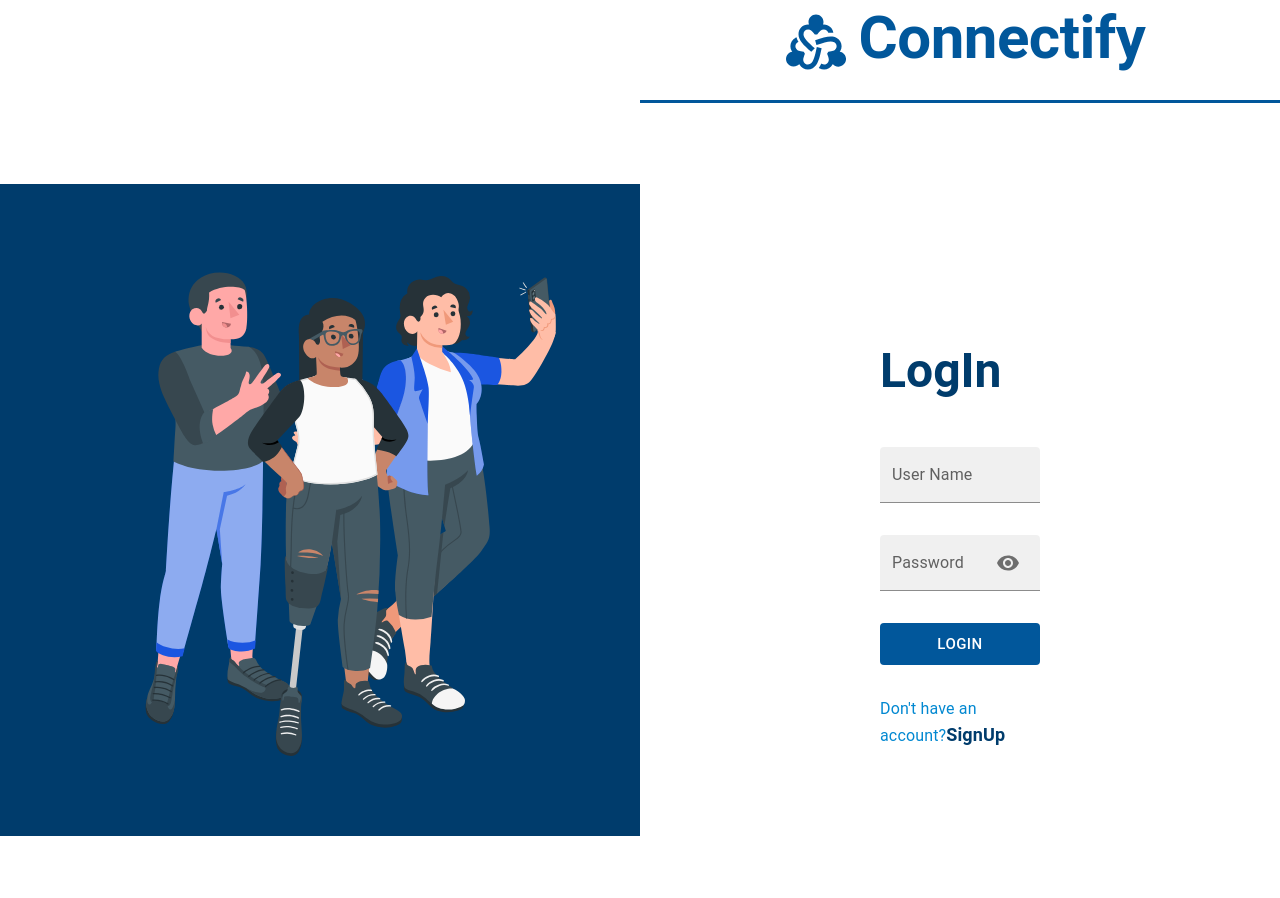
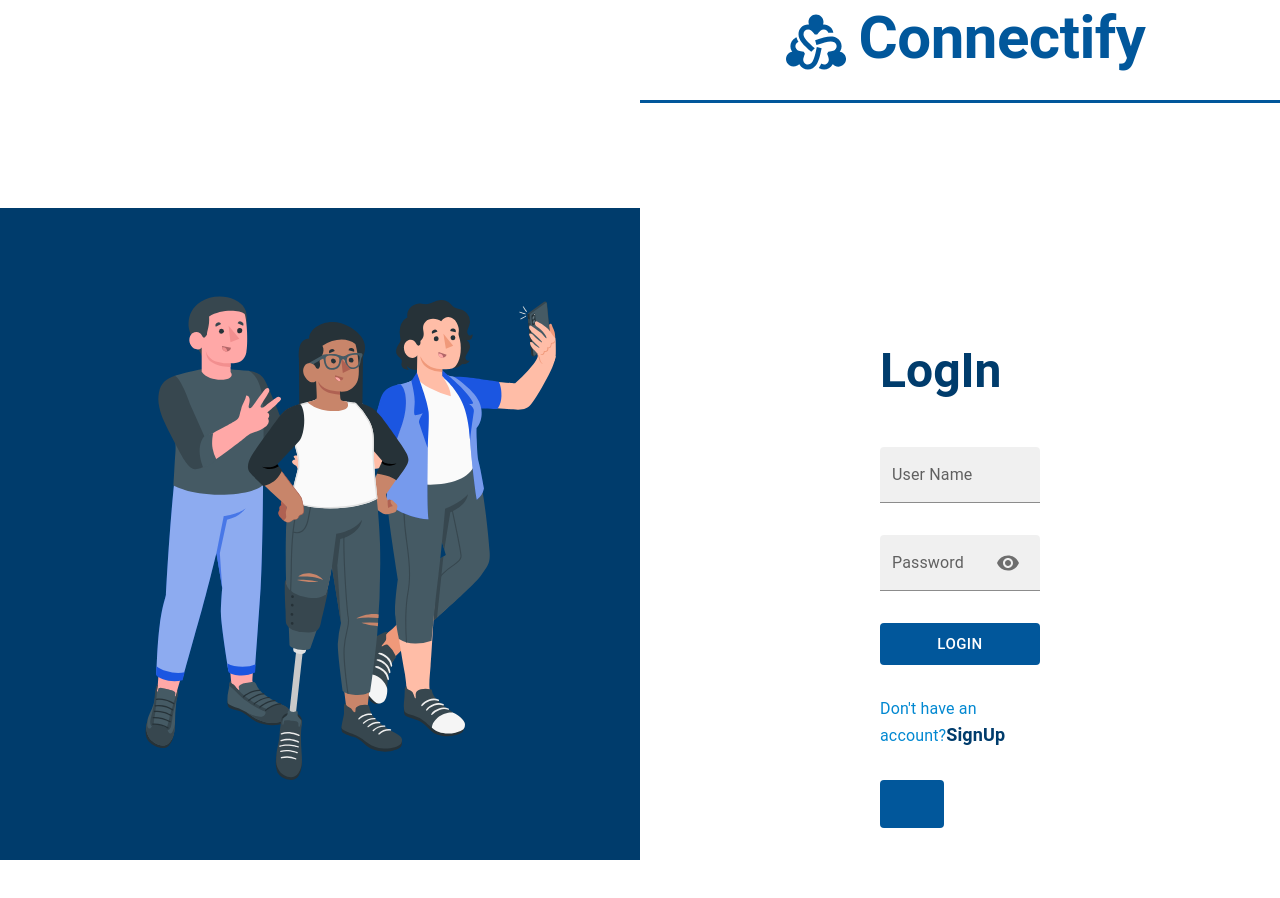
Before and after one commit to muhammed-muslih/connectify, a React (Vite) app in the folder frontend/: page /login in a window 1280 px wide. Shown: the top 898 px of the page. Built offline with nearby package versions, Linux system fonts and the light colour scheme; no server answers.

Commit message:
auth icon style changed

```diff
--- a/frontend/src/components/User/UserAuth/LoginForm.tsx
+++ b/frontend/src/components/User/UserAuth/LoginForm.tsx
@@ -318,6 +318,7 @@ const LoginForm: React.FC = () => {
                   </Typography>
                 </Stack>
               </form>
+              <GoogleAuth />
             </Box>
           </Box>
         </Box>
```
Also changed, not shown: 3 other files (tests, documents, lock files or other folders).
